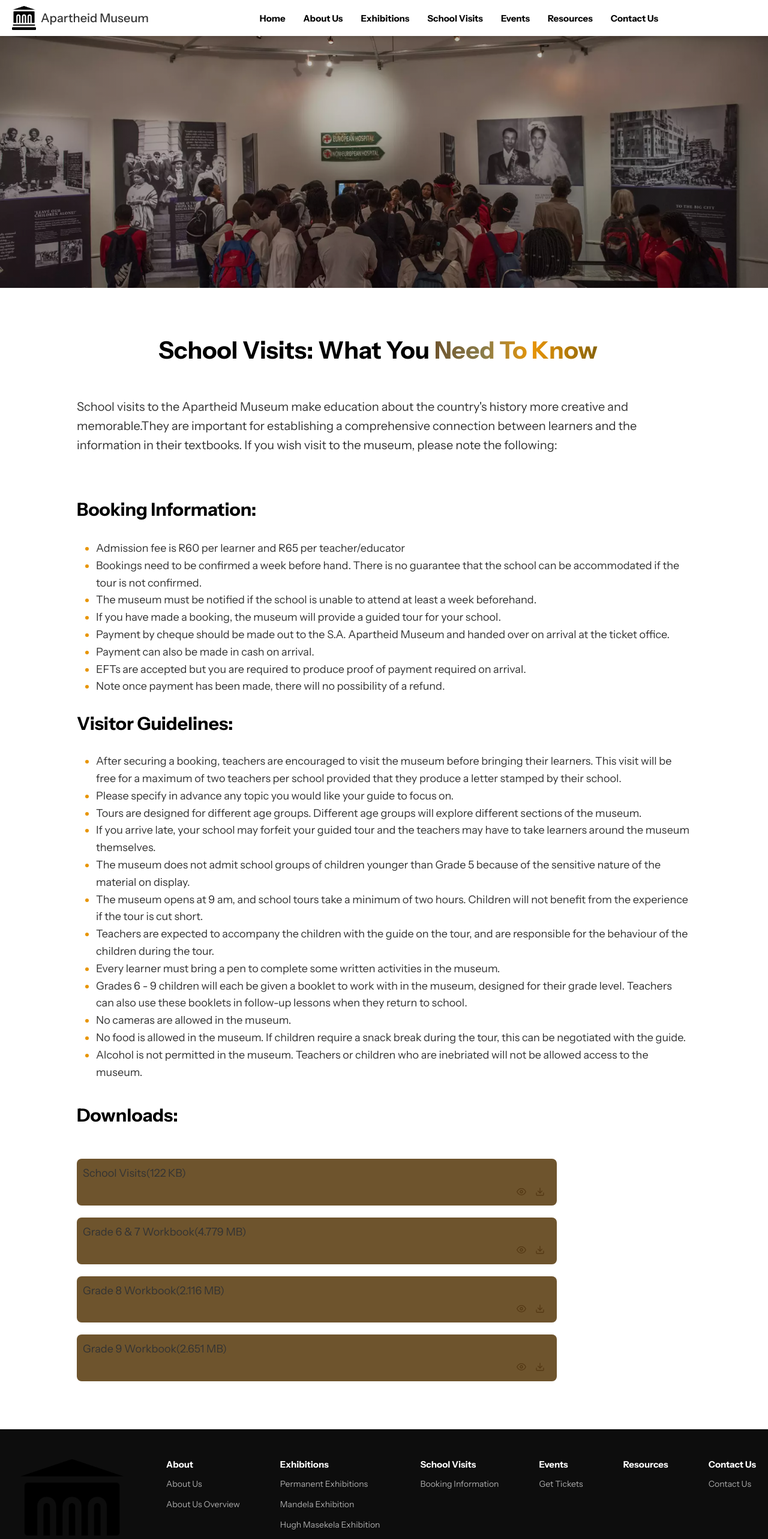
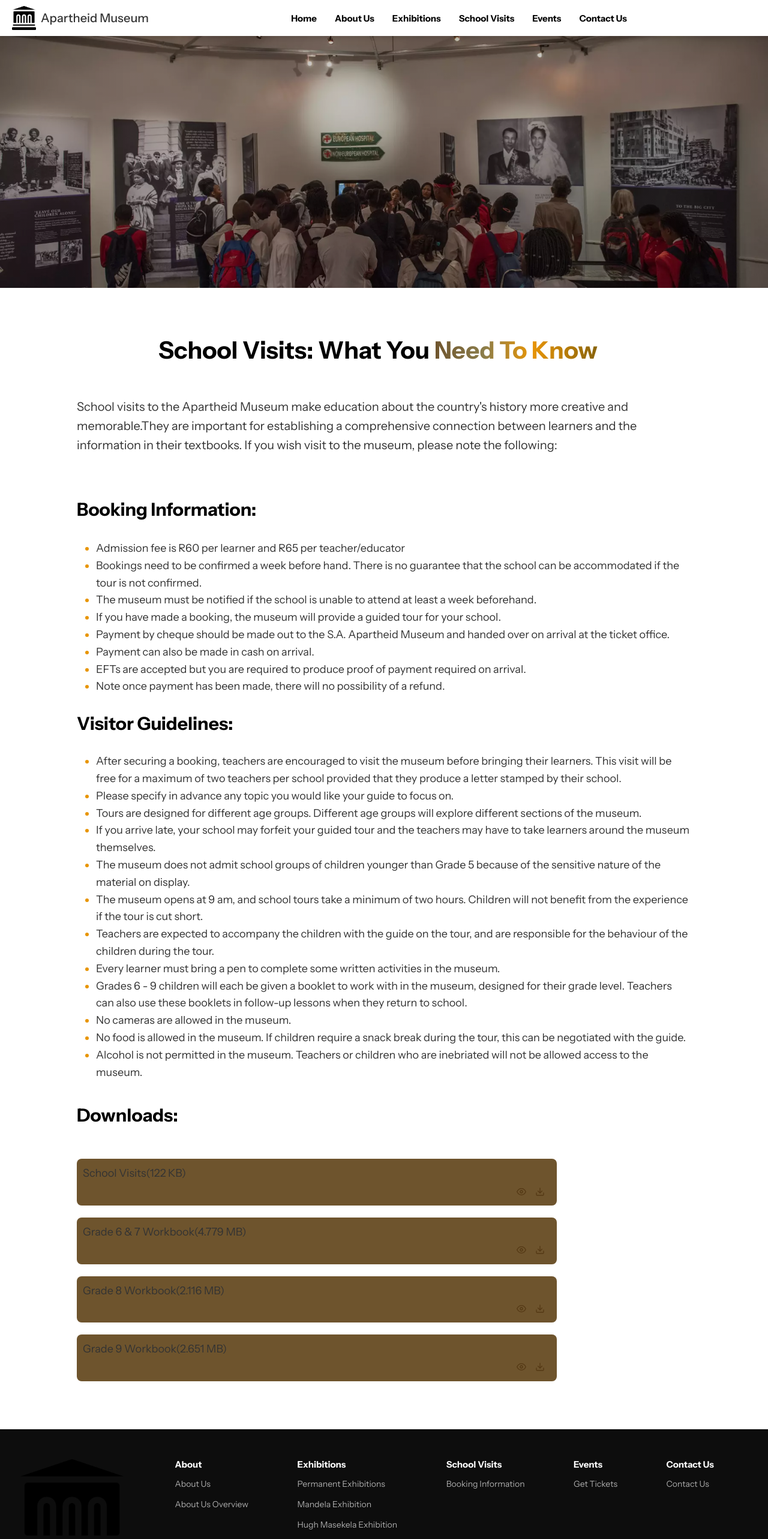
Before and after one commit to bontlenkoale1/apartheid-museum-clone, a React (Vite) app: page /apartheid-museum-clone/visit in a window 1280 px wide. Shown: the top 2566 px of the page at 60% size. Built offline with nearby package versions, Linux system fonts and the light colour scheme; a web font is replaced by a local one.

Commit message:
removed resources page

```diff
--- a/src/layout/home/Footer.jsx
+++ b/src/layout/home/Footer.jsx
@@ -81,13 +81,7 @@
             </ul>
           </div>
         </div>
-        <div className="footer-col">
-          <div className="footer-links">
-            <div className="footer-heading-row">
-              <h3>Resources</h3>
-            </div>
-          </div>
-        </div>
+
         <div className="footer-col">
           <div className="footer-links">
             <div className="footer-heading-row">
--- a/src/layout/home/Navbar.jsx
+++ b/src/layout/home/Navbar.jsx
@@ -74,9 +74,6 @@
             <Link to="/events">Events</Link>
           </li>
           <li onClick={closeSidebar}>
-            <Link to="/resources">Resources</Link>
-          </li>
-          <li onClick={closeSidebar}>
             <Link to="/contact">Contact Us</Link>
           </li>
         </ul>
@@ -97,9 +94,6 @@
           </li>
           <li>
             <Link to="/events">Events</Link>
-          </li>
-          <li>
-            <Link to="/resources">Resources</Link>
           </li>
           <li>
             <Link to="/contact">Contact Us</Link>
--- a/src/pages/home/Resources.jsx
+++ /dev/null
@@ -1,11 +0,0 @@
-import React from 'react'
-
-const resources = () => {
-  return (
-    <div>
-
-    </div>
-  )
-}
-
-export default resources
--- a/src/router/Router.jsx
+++ b/src/router/Router.jsx
@@ -5,7 +5,6 @@
 import Exhibitions from "../pages/home/Exhibitions";
 import Visit from "../pages/home/Visit";
 import Events from "../pages/home/Events";
-import Resources from "../pages/home/Resources";
 import Contact from "../pages/home/Contact";
 const router = createBrowserRouter(
   [
@@ -18,7 +17,6 @@
         { path: "exhibitions", element: <Exhibitions /> },
         { path: "visit", element: <Visit /> },
         { path: "events", element: <Events /> },
-        { path: "resources", element: <Resources /> },
         { path: "contact", element: <Contact /> },
       ],
     },
```
Also changed, not shown: 1 other file (tests, documents, lock files or other folders).
